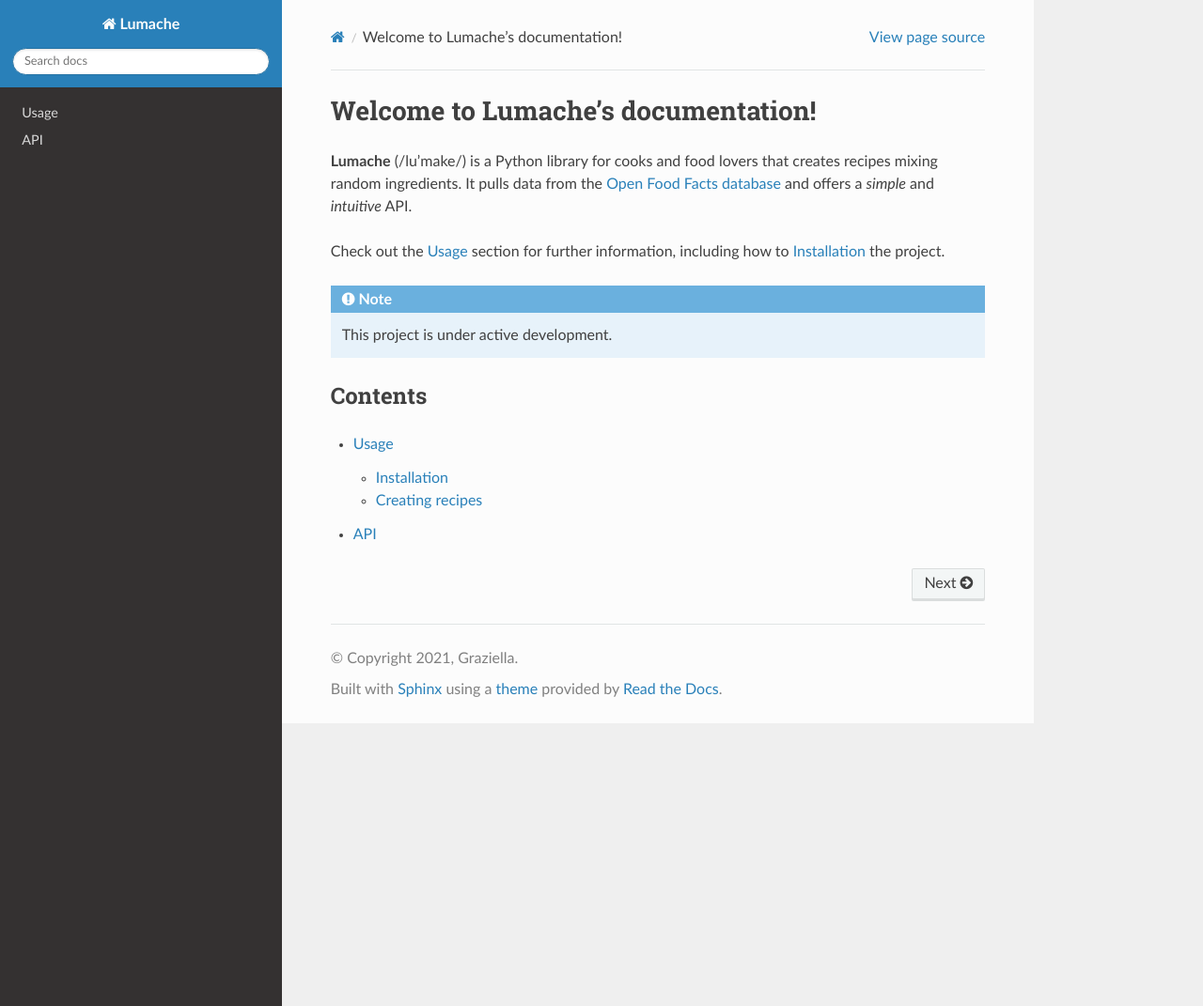
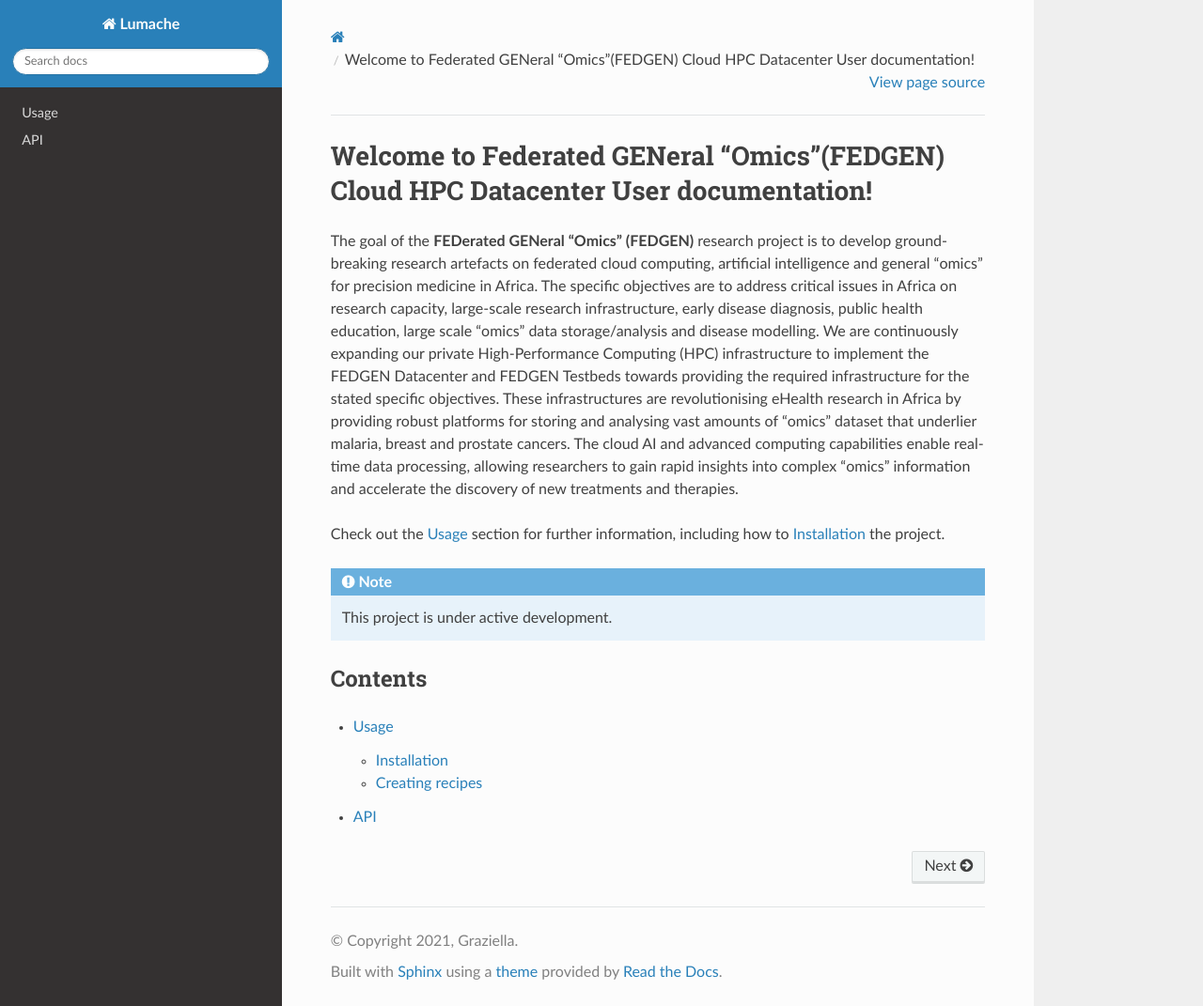
Before and after one commit to toluromio/docs.fedgenhpc, a Sphinx documentation site: the page built from docs/source/index.rst, in a window 1280 px wide and 1071 px high. Shown: the whole window at 94% size. Built offline with Sphinx 7.4.7 and the Read the Docs theme 3.1.0, drawn with Linux system fonts in a browser that asks for light colours.

Commit message:
Update index.rst

```diff
--- a/docs/source/index.rst
+++ b/docs/source/index.rst
@@ -1,10 +1,7 @@
-Welcome to Lumache's documentation!
-===================================
+Welcome to Federated GENeral “Omics”(FEDGEN) Cloud HPC Datacenter User documentation!
+================================================================================
 
-**Lumache** (/lu'make/) is a Python library for cooks and food lovers
-that creates recipes mixing random ingredients.
-It pulls data from the `Open Food Facts database <https://world.openfoodfacts.org/>`_
-and offers a *simple* and *intuitive* API.
+The goal of the **FEDerated GENeral “Omics” (FEDGEN)** research project is to develop ground-breaking research artefacts on federated cloud computing, artificial intelligence and general “omics” for precision medicine in Africa. The specific objectives are to address critical issues in Africa on research capacity, large-scale research infrastructure, early disease diagnosis, public health education, large scale “omics” data storage/analysis and disease modelling. We are continuously expanding our private High-Performance Computing (HPC) infrastructure to implement the FEDGEN Datacenter and FEDGEN Testbeds towards providing the required infrastructure for the stated specific objectives. These infrastructures are revolutionising eHealth research in Africa by providing robust platforms for storing and analysing vast amounts of “omics” dataset that underlier malaria, breast and prostate cancers. The cloud AI and advanced computing capabilities enable real-time data processing, allowing researchers to gain rapid insights into complex “omics” information and accelerate the discovery of new treatments and therapies.
 
 Check out the :doc:`usage` section for further information, including
 how to :ref:`installation` the project.
```
